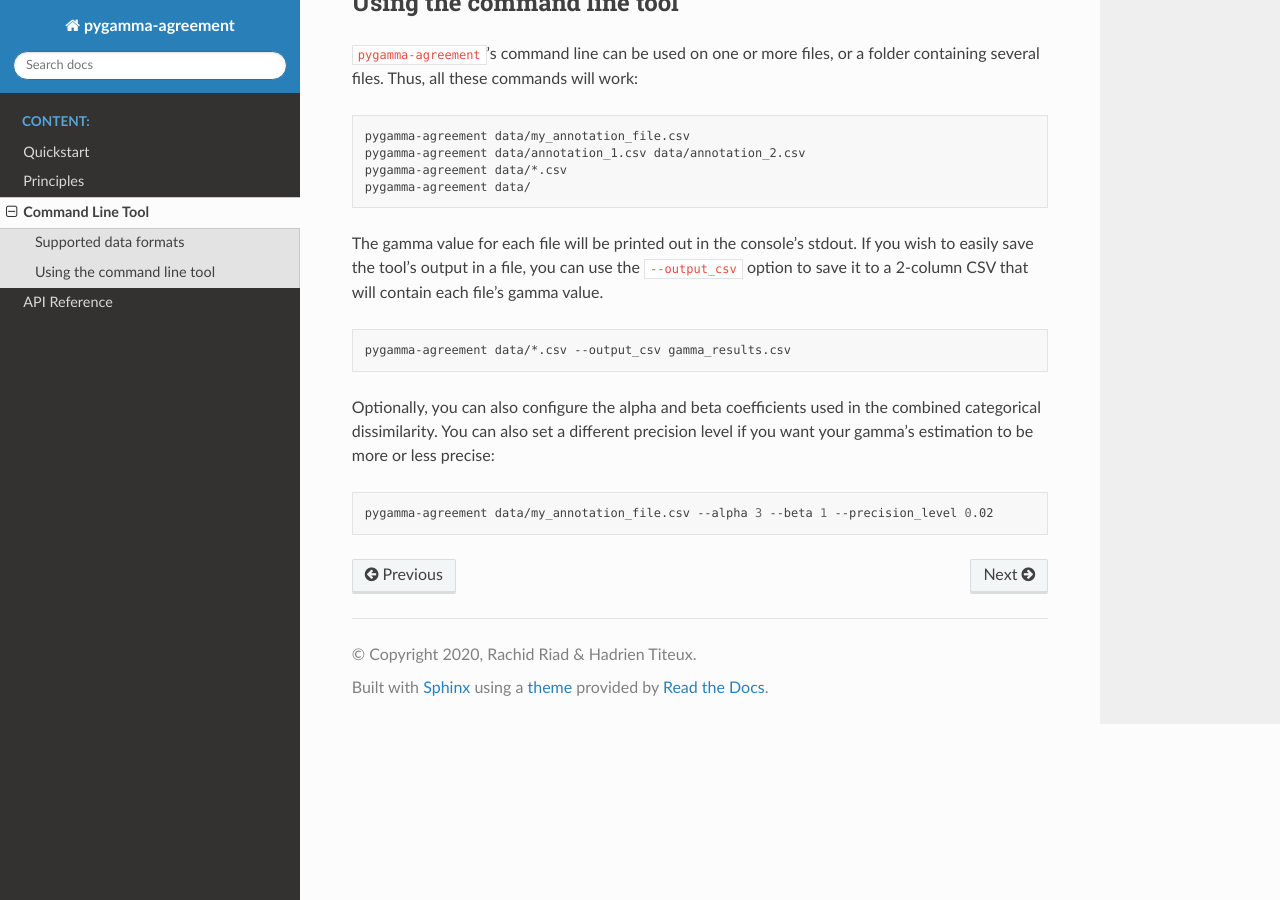
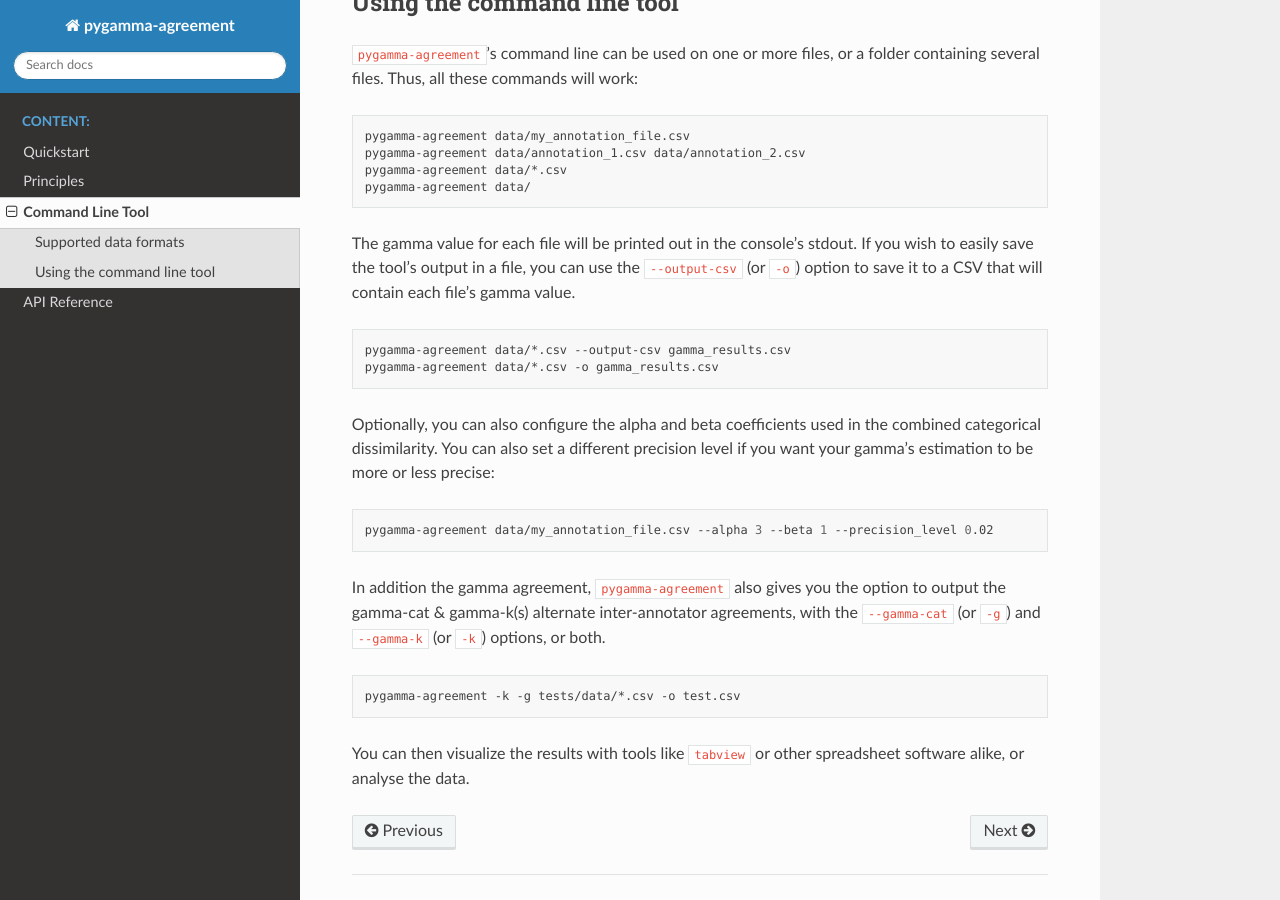
Before and after one commit to bootphon/pygamma-agreement, a Sphinx documentation site: the page built from docs/source/cli.rst, in a window 1280 px wide and 900 px high, scrolled down 804 px. Built offline with Sphinx 7.4.7 and the Read the Docs theme 2.0.0, drawn with Linux system fonts in a browser that asks for light colours.

Commit message:
added documentation for new features (cli improvements, gamma-cat/k, and corrections in quickstart

```diff
--- a/docs/source/cli.rst
+++ b/docs/source/cli.rst
@@ -50,12 +50,14 @@
     pygamma-agreement data/
 
 The gamma value for each file will be printed out in the console's stdout.
-If you wish to easily save the tool's output in a file, you can use the ``--output_csv``
-option to save it to a 2-column CSV that will contain each file's gamma value.
+If you wish to easily save the tool's output in a file, you can use the ``--output-csv`` (or ``-o``)
+option to save it to a CSV that will contain each file's gamma value.
 
 .. code-block:: bash
 
-    pygamma-agreement data/*.csv --output_csv gamma_results.csv
+    pygamma-agreement data/*.csv --output-csv gamma_results.csv
+    pygamma-agreement data/*.csv -o gamma_results.csv
+
 
 Optionally, you can also configure the alpha and beta coefficients used in
 the combined categorical dissimilarity. You can also set a different precision level
@@ -64,3 +66,13 @@
 .. code-block:: bash
 
     pygamma-agreement data/my_annotation_file.csv --alpha 3 --beta 1 --precision_level 0.02
+
+In addition the gamma agreement, ``pygamma-agreement`` also gives you the option to output the gamma-cat & gamma-k(s)
+alternate inter-annotator agreements, with the ``--gamma-cat`` (or ``-g``) and ``--gamma-k`` (or ``-k``) options, or
+both.
+
+.. code-block:: bash
+
+    pygamma-agreement -k -g tests/data/*.csv -o test.csv
+
+You can then visualize the results with tools like ``tabview`` or other spreadsheet software alike, or analyse the data.
--- a/docs/source/principles.rst
+++ b/docs/source/principles.rst
@@ -406,7 +406,7 @@
     parameter gets closer to 0. If time of computation becomes to high, it is advised to lower the precision
     before anything else.
 
-Gamma-cat (:math:`γ_{cat}`) and Gamma-k (:math:`γ_{k}`)
+Gamma-cat (γ-cat) and Gamma-k (γ-k)
 ~~~~~~~~~~~~~~~~~~~~~~~~~~~~~~~~~~~~~~~~~~~~~~~~~~~~~~~
 :math:`γ_{cat}` is an alternate inter-annotator agreement measure based on γ, made to evaluate the task of
 categorizing pre-defined units. Just like γ, it is a *chance-adjusted* metric :
```
Also changed, not shown: docs/source/issues.rst (added), docs/source/quickstart.rst (line endings or trailing spaces).
